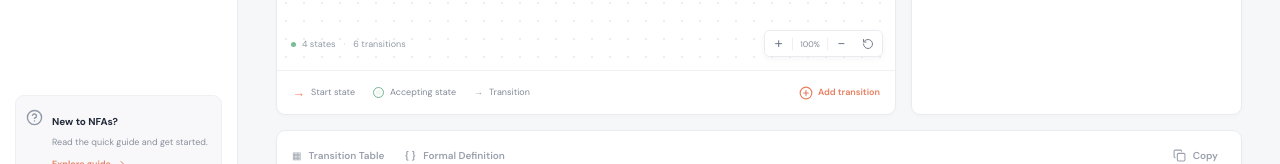
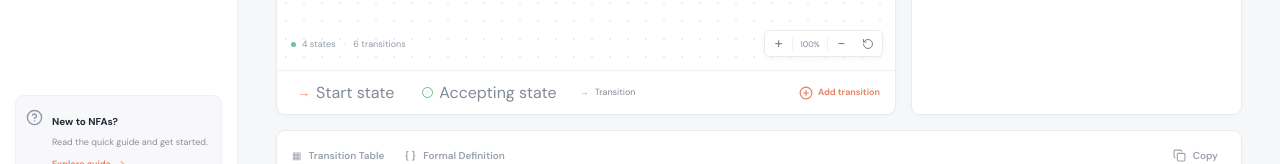
Before and after one commit to Jynxnanana/NFA, a Vue app: page / in a window 1280 px wide. Shown: the part 539-703 px from the top of the page. Built offline with nearby package versions, Linux system fonts and the light colour scheme.

Commit message:
Focus diagram on start and accepting states

```diff
--- a/src/App.vue
+++ b/src/App.vue
@@ -19,6 +19,7 @@ const editingTransitionIndex = ref(null), showRenameState = ref(false), renameTa
 const showAlphabetInput = ref(false), alphabetInput = ref('')
 const showSettings = ref(false)
 const dragging = ref(null), diagram = ref(null), diagramCard = ref(null), diagramExpanded = ref(false), zoom = ref(1), toast = ref('')
+const focusMode = ref(null)
 const undoStack = ref([]), redoStack = ref([])
 const isDark = ref(localStorage.getItem('orbit-theme') === 'dark')
 const showDiagramGrid = ref(localStorage.getItem('orbit-show-grid') !== 'false')
@@ -50,6 +51,20 @@ const edgeLabel = t => {
   return {x:(a.x+b.x)/2-dy/d*bend,y:(a.y+b.y)/2+dx/d*bend-12}
 }
 const table = computed(() => states.value.map(s => ({ state:s.id, cells:[...alphabet.value,'ε'].map(sym => transitions.value.filter(t=>t.from===s.id&&t.symbol===sym).map(t=>t.to)) })))
+const focusedStates = computed(() => focusMode.value === 'start' ? states.value.filter(s => s.id === start.value) : focusMode.value === 'accepting' ? states.value.filter(s => finals.value.includes(s.id)) : [])
+const diagramViewBox = computed(() => {
+  if (!focusMode.value || !focusedStates.value.length) return '0 0 800 410'
+  const padding = 105
+  let left = Math.min(...focusedStates.value.map(s => s.x)) - padding
+  let right = Math.max(...focusedStates.value.map(s => s.x)) + padding
+  let top = Math.min(...focusedStates.value.map(s => s.y)) - padding
+  let bottom = Math.max(...focusedStates.value.map(s => s.y)) + padding
+  let width = right - left, height = bottom - top
+  const aspect = 800 / 410
+  if (width / height < aspect) { const expanded = height * aspect; left -= (expanded-width)/2; width = expanded }
+  else { const expanded = width / aspect; top -= (expanded-height)/2; height = expanded }
+  return `${left} ${top} ${width} ${height}`
+})
 const tuple = computed(() => `M = (Q, Σ, δ, q₀, F)\nQ = {${states.value.map(s=>s.id).join(', ')}}\nΣ = {${alphabet.value.join(', ')}}\nq₀ = ${start.value}\nF = {${finals.value.join(', ')}}\nδ = Transition function`)
 const statusColor = computed(() => result.value === 'ACCEPTED' ? 'accept' : 'reject')
 
@@ -93,10 +108,16 @@ function notify(msg){toast.value=msg;setTimeout(()=>toast.value='',2200)}
 function toggleFinal(id){const before=machineSnapshot();finals.value=finals.value.includes(id)?finals.value.filter(x=>x!==id):[...finals.value,id];rememberUndo(before)}
 function setStartState(id){const before=machineSnapshot();start.value=id;rememberUndo(before);notify(`${id} is now the start state`)}
 function startDrag(e,s){dragging.value={id:s.id,offsetX:e.clientX,offsetY:e.clientY,originX:s.x,originY:s.y,before:machineSnapshot()};selectedState.value=s.id;window.addEventListener('pointermove',moveDrag);window.addEventListener('pointerup',stopDrag,{once:true})}
-function moveDrag(e){if(!dragging.value||!diagram.value)return;const box=diagram.value.getBoundingClientRect(),scaleX=800/box.width,scaleY=410/box.height;const s=states.value.find(s=>s.id===dragging.value.id);if(s){s.x=Math.max(42,Math.min(758,dragging.value.originX+(e.clientX-dragging.value.offsetX)*scaleX));s.y=Math.max(42,Math.min(368,dragging.value.originY+(e.clientY-dragging.value.offsetY)*scaleY))}}
+function moveDrag(e){if(!dragging.value||!diagram.value)return;const box=diagram.value.getBoundingClientRect(),bounds=diagramViewBox.value.split(' ').map(Number),scaleX=bounds[2]/box.width,scaleY=bounds[3]/box.height;const s=states.value.find(s=>s.id===dragging.value.id);if(s){s.x=Math.max(42,Math.min(758,dragging.value.originX+(e.clientX-dragging.value.offsetX)*scaleX));s.y=Math.max(42,Math.min(368,dragging.value.originY+(e.clientY-dragging.value.offsetY)*scaleY))}}
 function stopDrag(){const before=dragging.value?.before;dragging.value=null;window.removeEventListener('pointermove',moveDrag);if(before)rememberUndo(before)}
 function exportJson(){const blob=new Blob([JSON.stringify({states:states.value,alphabet:alphabet.value,transitions:transitions.value,start:start.value,finals:finals.value},null,2)],{type:'application/json'});const a=document.createElement('a');a.href=URL.createObjectURL(blob);a.download='my-nfa.json';a.click();URL.revokeObjectURL(a.href);notify('NFA exported')}
 function reset(){result.value=null;stepTrace.value=[]}
+function toggleLegendFocus(mode){
+  if (mode === 'accepting' && finals.value.length === 0) return notify('Mark a state as accepting first')
+  focusMode.value = focusMode.value === mode ? null : mode
+  zoom.value = 1
+  selectedState.value = focusMode.value === 'start' ? start.value : null
+}
 async function expandDiagram(){
   diagramExpanded.value=true
   if(window.matchMedia('(max-width: 640px)').matches){
@@ -147,10 +168,10 @@ onBeforeUnmount(()=>document.removeEventListener('fullscreenchange',onFullscreen
             <div class="diagram-wrap" ref="diagram">
               <div v-if="showDiagramGrid" class="diagram-grid"></div>
               <button class="diagram-add-state" @click="addState"><Plus :size="15"/> Add state</button>
-              <svg class="diagram-svg" viewBox="0 0 800 410" preserveAspectRatio="xMidYMid meet" :style="{transform:`scale(${zoom})`}">
+              <svg class="diagram-svg" :viewBox="diagramViewBox" preserveAspectRatio="xMidYMid meet" :style="{transform:`scale(${zoom})`}">
                 <defs><marker id="arrow" markerWidth="8" markerHeight="8" refX="7" refY="4" orient="auto"><path d="M0,0 L8,4 L0,8 Z" fill="#9aa3b3"/></marker><marker id="startArrow" markerWidth="8" markerHeight="8" refX="7" refY="4" orient="auto"><path d="M0,0 L8,4 L0,8 Z" fill="#ff805f"/></marker></defs>
                 <g v-for="(t,i) in transitions" :key="i"><path class="edge-path" :d="edgePath(t)" marker-end="url(#arrow)"/><g class="edge-label" :transform="`translate(${edgeLabel(t).x},${edgeLabel(t).y})`"><rect x="-13" y="-12" width="26" height="23" rx="7"/><text text-anchor="middle" dominant-baseline="central">{{t.symbol}}</text></g></g>
-                <g v-for="s in states" :key="s.id" class="state-group" :class="{'state-selected':selectedState===s.id,'state-active':highlightActiveStates&&stepTrace.length&&stepTrace.at(-1)?.states.includes(s.id)}" @pointerdown.stop="startDrag($event,s)" @click.stop="selectedState=s.id">
+                <g v-for="s in states" :key="s.id" class="state-group" :class="{'state-selected':selectedState===s.id,'state-legend-focus':focusedStates.some(target=>target.id===s.id),'state-active':highlightActiveStates&&stepTrace.length&&stepTrace.at(-1)?.states.includes(s.id)}" @pointerdown.stop="startDrag($event,s)" @click.stop="selectedState=s.id">
                   <line v-if="s.id===start" :x1="s.x-76" :y1="s.y" :x2="s.x-43" :y2="s.y" class="start-line" marker-end="url(#startArrow)"/>
                   <circle v-if="finals.includes(s.id)" :cx="s.x" :cy="s.y" r="37" class="final-ring"/><circle :cx="s.x" :cy="s.y" r="31" class="state-circle"/><text :x="s.x" :y="s.y+5" text-anchor="middle" class="state-label">{{s.id}}</text>
                   <foreignObject :x="s.x-57" :y="s.y-59" width="114" height="25" class="state-controls"><div xmlns="http://www.w3.org/1999/xhtml" class="state-control-row"><button @pointerdown.stop @click.stop="setStartState(s.id)">→ start</button><button @pointerdown.stop @click.stop="toggleFinal(s.id);notify('Final state updated')">{{finals.includes(s.id)?'★ final':'☆ final'}}</button><button title="Rename state" @pointerdown.stop @click.stop="openRenameState(s.id)"><Pencil :size="10"/></button><button class="delete-state" title="Delete state" @pointerdown.stop @click.stop="deleteState(s.id)"><Trash2 :size="11"/></button></div></foreignObject>
@@ -160,7 +181,7 @@ onBeforeUnmount(()=>document.removeEventListener('fullscreenchange',onFullscreen
               <div class="zoom-controls"><button @click="zoom=Math.min(1.3,zoom+.1)">+</button><span>{{Math.round(zoom*100)}}%</span><button @click="zoom=Math.max(.7,zoom-.1)">−</button><button title="Reset zoom" @click="zoom=1"><RotateCcw :size="12"/></button></div>
               <div class="diagram-hint"><span class="hint-dot"></span> {{states.length}} states <span class="hint-sep">·</span> {{transitions.length}} transitions</div>
             </div>
-            <div class="diagram-footer"><div class="legend-item"><span class="legend-start">→</span><span>Start state</span></div><div class="legend-item"><span class="legend-final"></span><span>Accepting state</span></div><div class="legend-item"><span class="legend-edge">→</span><span>Transition</span></div><button class="add-transition-link" @click="showAddTransition=true"><CirclePlus :size="14"/> Add transition</button></div>
+            <div class="diagram-footer"><button class="legend-item legend-focus-button" :class="{'legend-focus-active':focusMode==='start'}" :aria-pressed="focusMode==='start'" title="Focus on the start state; click again to reset" @click="toggleLegendFocus('start')"><span class="legend-start">→</span><span>Start state</span></button><button class="legend-item legend-focus-button" :class="{'legend-focus-active':focusMode==='accepting'}" :aria-pressed="focusMode==='accepting'" title="Focus on accepting states; click again to reset" @click="toggleLegendFocus('accepting')"><span class="legend-final"></span><span>Accepting state</span></button><div class="legend-item"><span class="legend-edge">→</span><span>Transition</span></div><button class="add-transition-link" @click="showAddTransition=true"><CirclePlus :size="14"/> Add transition</button></div>
           </section>
 
           <section class="card simulator-card"><div class="card-top"><div><div class="section-title"><span class="sim-title-icon"><Activity :size="15"/></span> String simulator</div><div class="section-subtitle">Run an input through your NFA</div></div><button class="dots-button" @click="reset"><RotateCcw :size="15"/></button></div>
--- a/src/mobile.css
+++ b/src/mobile.css
@@ -1,5 +1,19 @@
 /* Small-screen layout: use the full viewport width instead of a narrow icon rail. */
 .diagram-head-tools { display: flex; align-items: center; gap: 3px; }
+.legend-focus-button {
+  min-height: 28px;
+  padding: 0 5px;
+  border: 0;
+  border-radius: 5px;
+  background: transparent;
+  font: inherit;
+  cursor: pointer;
+  transition: background .15s, color .15s;
+}
+.legend-focus-button:hover,
+.legend-focus-button.legend-focus-active { background: #fff1ed; color: #df7657; }
+.state-legend-focus .state-circle { stroke: #ff805f; stroke-width: 3; filter: drop-shadow(0 0 7px #ff805f88); }
+.state-legend-focus .final-ring { stroke: #ff805f; stroke-width: 2.5; }
 .diagram-history-button {
   width: 30px;
   height: 30px;
@@ -60,6 +74,8 @@
 .dark-mode .diagram-history-button:hover:not(:disabled) { background: #303641; color: #ff987c; }
 .dark-mode .diagram-card.diagram-expanded .card-top,
 .dark-mode .diagram-card.diagram-expanded .diagram-footer { background: #20242d; }
+.dark-mode .legend-focus-button:hover,
+.dark-mode .legend-focus-button.legend-focus-active { background: #392b2c; color: #ff987c; }
 .settings-options { display: flex; flex-direction: column; margin-top: 18px; }
 .settings-option { min-height: 58px; display: flex; align-items: center; justify-content: space-between; gap: 12px; border-top: 1px solid #eceef1; }
 .settings-option > span { display: flex; flex-direction: column; gap: 4px; }
```
